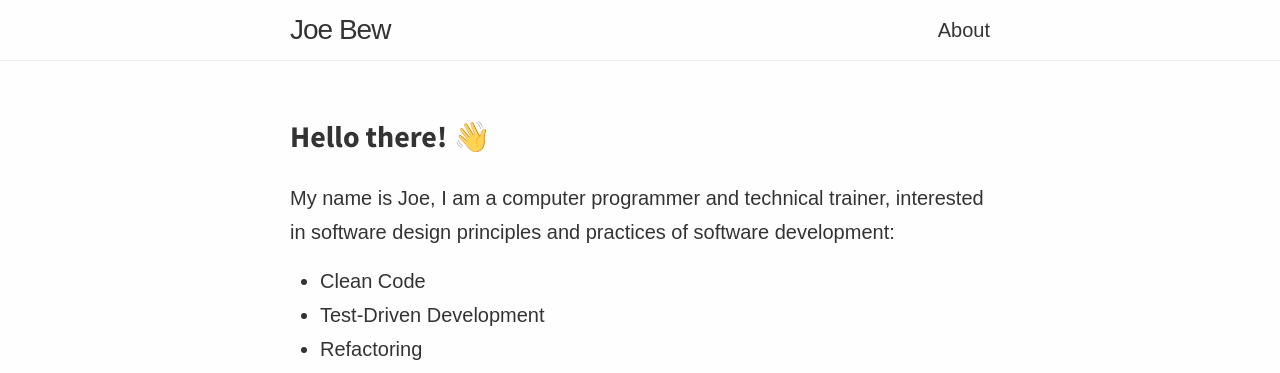
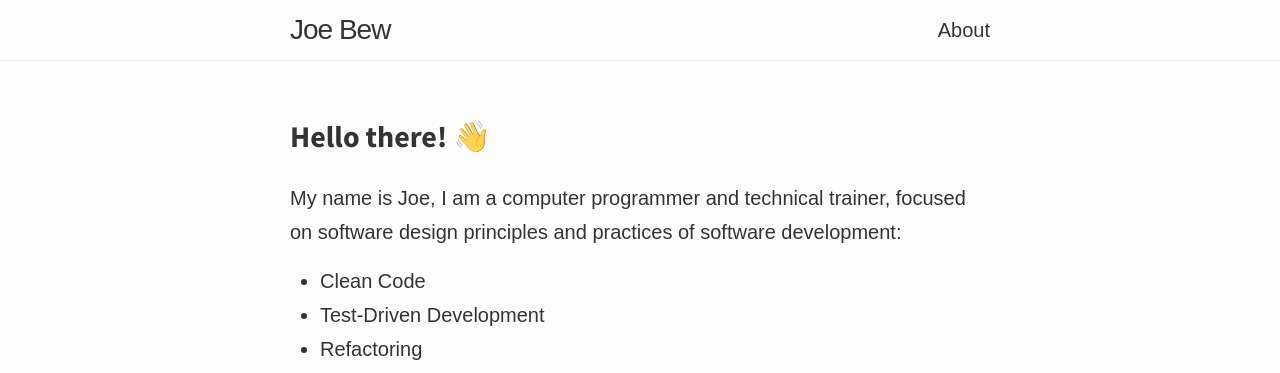
Before and after one commit to joebew42/joebew42.github.io, a Jekyll site: the page built from about.md, in a window 1280 px wide. Shown: the top 373 px of the page. Built offline with Jekyll 4.4.1, drawn with Linux system fonts in a browser that asks for light colours; emoji names are drawn with the system emoji font; some web fonts are replaced.

Commit message:
Focused on ...

```diff
--- a/about.md
+++ b/about.md
@@ -6,7 +6,7 @@ permalink: /about/
 
 # Hello there! :wave:
 
-My name is Joe, I am a computer programmer and technical trainer, interested in software design principles and practices of software development:
+My name is Joe, I am a computer programmer and technical trainer, focused on software design principles and practices of software development:
 
 - Clean Code
 - Test-Driven Development
```
